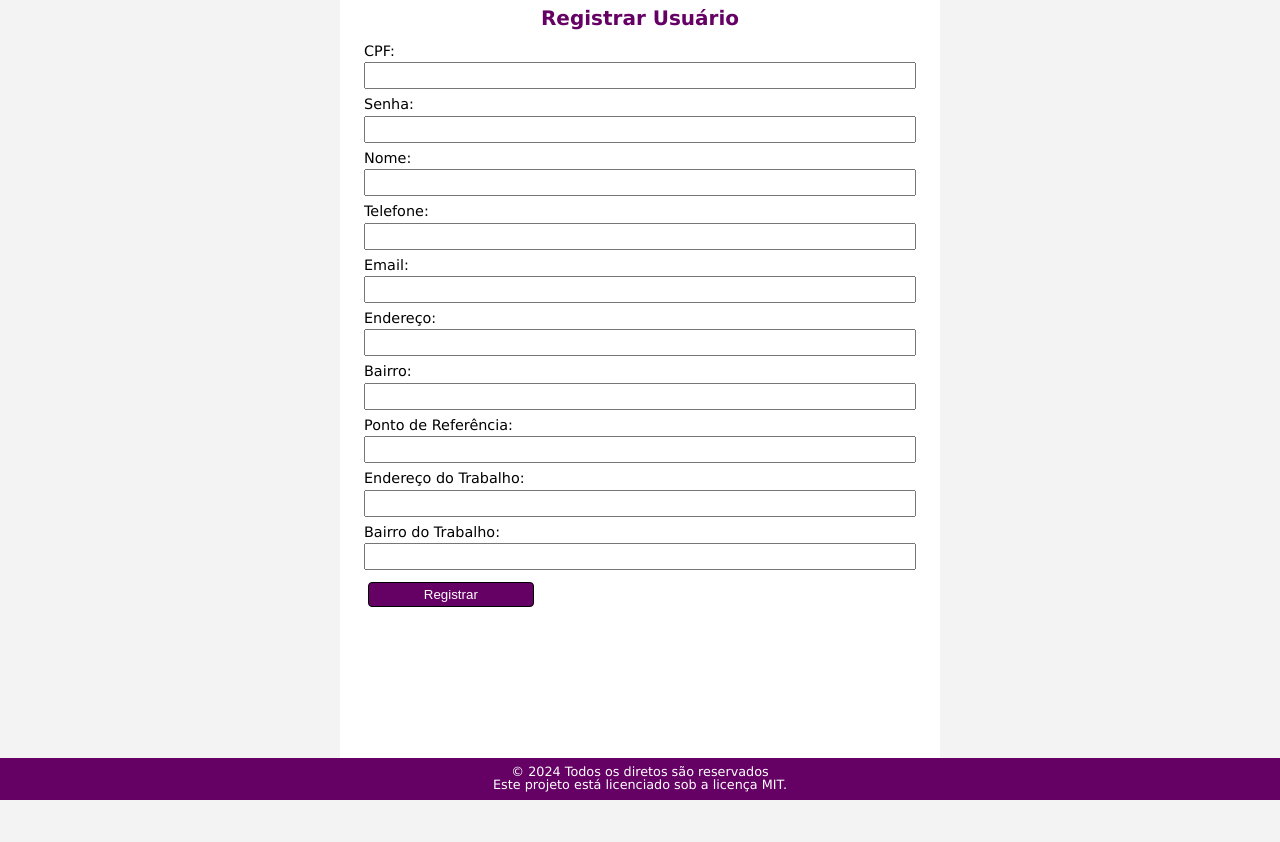
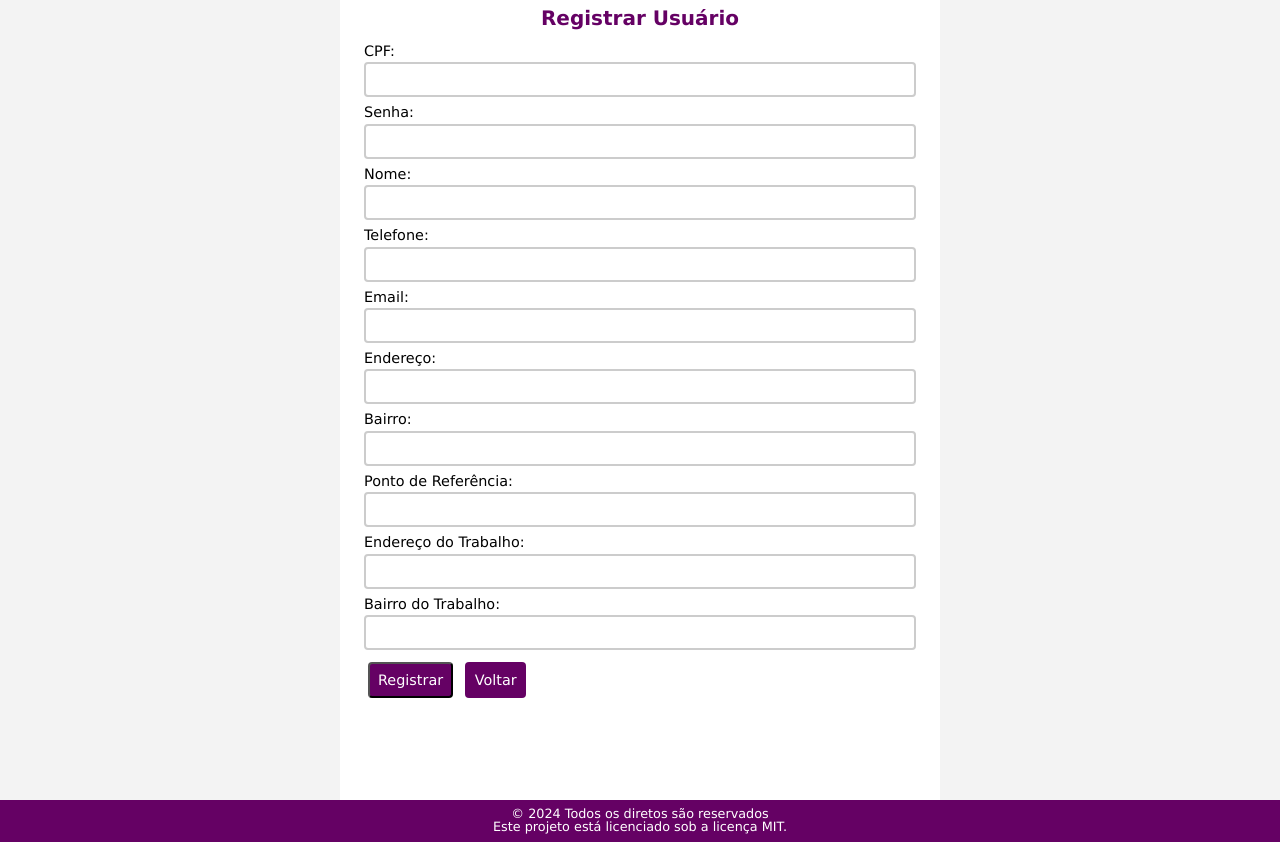
Before and after one commit to maxwelldeveloper7/vagas-creche, a Flask app: page /register in a window 1280 px wide. Before the commit the page ends 800 px from the top, so only its background shows below. Run offline with Flask 3, Linux system fonts and the light colour scheme.

Commit message:
refinando estilização

```diff
--- a/app/templates/index.html
+++ b/app/templates/index.html
@@ -16,6 +16,7 @@
     <header class="header">
       <img src="{{ url_for('static', filename='images/logo_mobile.svg')}}" alt="">
       <h2>Secretaria Municipal de Educação</h2>
+    </header>
       <section>
         <h3>Bem-vindos ao Sistema de Cadastro para Pré-Matrícula em Instituições de Educação Infantil!</h3>
         <p>Este sistema foi desenvolvido para facilitar o cadastramento de pré-matrícula de crianças nas creches e
@@ -35,7 +36,6 @@
           <li><a href="{{ url_for('login') }}" class="button">Login</a></li>
         </ul>
       </nav>
-    </header>
   </div>
   <footer class="footer">
     <p>&copy; 2024 Todos os diretos são reservados</p>
--- a/app/templates/register.html
+++ b/app/templates/register.html
@@ -46,8 +46,12 @@
 
         <label for="bairro_trabalho">Bairro do Trabalho:</label>
         <input type="text" id="bairro_trabalho" name="bairro_trabalho">
-        <button type="submit">Registrar</button>
+        <div class="button-group">
+          <button type="submit">Registrar</button>
+          <a class="button">Voltar</a>
+        </div>
       </div>
+
     </form>
   </div>
   <footer class="footer">
--- a/static/css/styles.css
+++ b/static/css/styles.css
@@ -8,6 +8,7 @@
 body {
     display: flex;
     flex-direction: column;
+    min-height: 100vh;
     align-items: center;
 }
 
@@ -81,6 +82,7 @@ section .aviso{
 nav ul{
     display: flex;
     align-items: center;
+    justify-content: center;
     align-content: space-around;
 }
 
@@ -91,13 +93,12 @@ li a{
 }
 
 .button {
-    border: solid black 1px;
     border-radius: 4px;
-    padding: 0.25rem;
     background-color: var(--roxo);
+    padding: 0.6rem;
     margin: 0.25rem;
     color: #FFFFFF;
-    width: 30%;
+    text-align: center;
     font-family: Verdana, Geneva, Tahoma, sans-serif;
     font-size: .9rem;
 }
@@ -125,17 +126,32 @@ li a{
 .form-group input, .form-group select {
     margin-bottom: .5rem;
     padding: 0.25rem;
+    border: 2px solid #ccc; /* Cor padrão da borda */
+    padding: .5rem;
+    border-radius: .25rem;
+    box-sizing: border-box;
     font-family: Verdana, Geneva, Tahoma, sans-serif;
 }
 
+.form-group input:focus{
+    border-color: #F77006; /* Cor da borda ao focar */
+    outline: none; /* Remove o contorno padrão do navegador */
+    box-shadow: 0 0 5px rgba(247, 112, 6, 0.5); /* Sombra leve ao focar */
+}
+
+.button-group{
+    display: inline;
+}
+
 button {
-    border: solid black 1px;
     border-radius: 4px;
-    padding: 0.25rem;
     background-color: var(--roxo);
+    padding: 0.5rem;
     margin: 0.25rem;
     color: #FFFFFF;
-    width: 30%;
+    text-align: center;
+    font-family: Verdana, Geneva, Tahoma, sans-serif;
+    font-size: .9rem;
 }
 
 button:hover {
@@ -143,7 +159,7 @@ button:hover {
 }
 
 footer{
-    position: absolute;
+    position: relative;
     bottom: 0;
     width: 100%;
     padding: 0.5rem 0;
```
